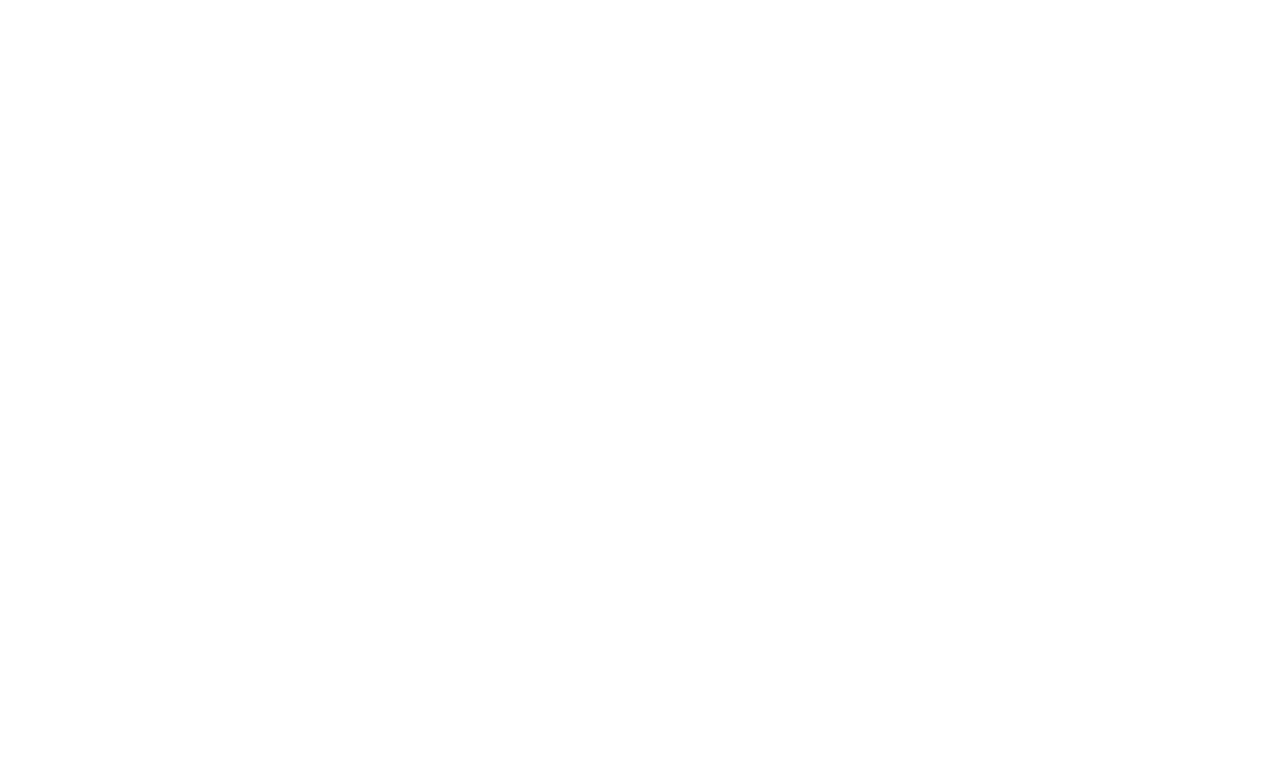
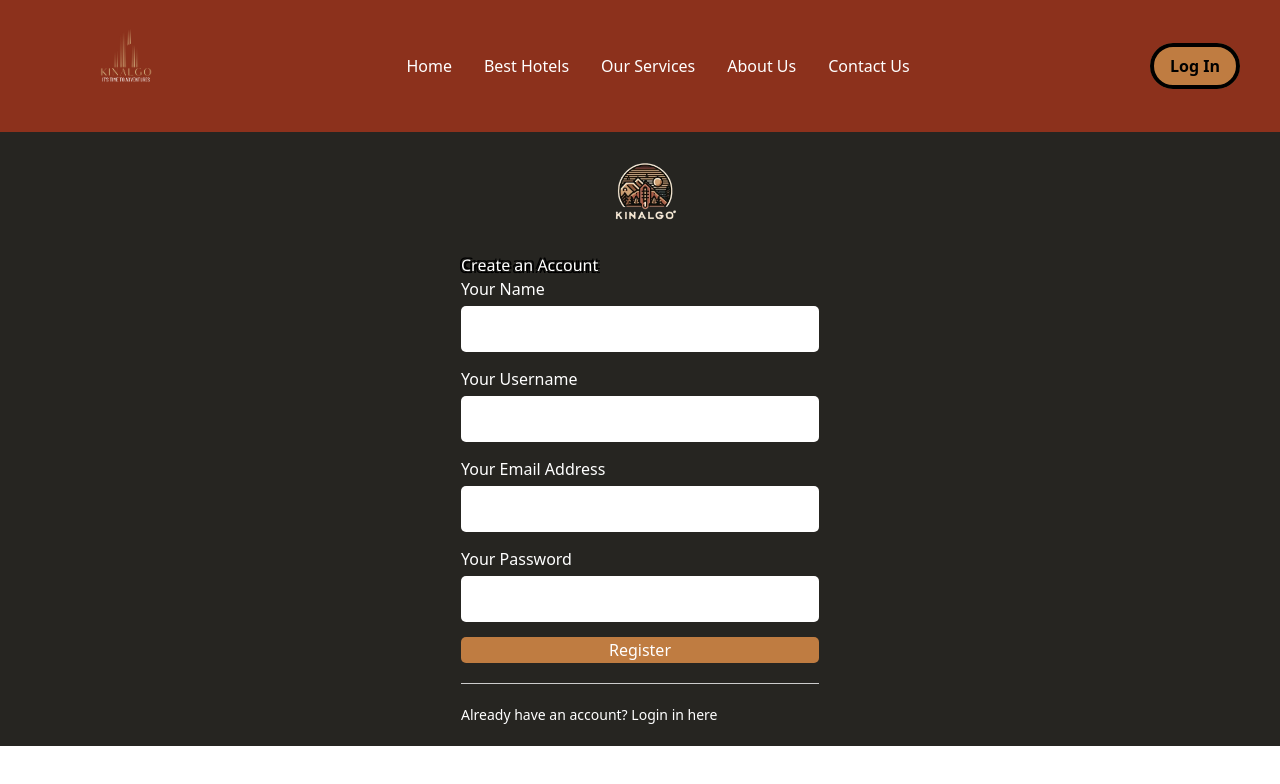
Before and after one commit to jgalicia2022203/React-Kinalgo, a React (Vite) app: page /register in a window 1280 px wide. Before the commit this address had no page. Shown: the top 784 px of the page. Built offline with nearby package versions, Linux system fonts and the light colour scheme.

Commit message:
register created

```diff
--- a/src/App.jsx
+++ b/src/App.jsx
@@ -3,13 +3,15 @@
 import { BrowserRouter as Router, Route, Routes } from 'react-router-dom';
 import HomePage from './pages/HomePage';
 import LoginPage from './pages/LoginPage'; // Importa el componente LoginPage
+import RegisterPage from './pages/RegisterPage'; // Importa el componente RegisterPage
 
 const App = () => {
   return (
     <Router>
       <Routes>
         <Route exact path="/" element={<HomePage />} />
-        <Route path="/login" element={<LoginPage />} /> {/* Agrega la ruta para LoginPage */}
+        <Route path="/login" element={<LoginPage />} />
+        <Route path="/register" element={<RegisterPage />} /> {/* Agrega la ruta para la página de registro */}
         {/* Otras rutas pueden ser añadidas aquí */}
       </Routes>
     </Router>
--- a/src/components/LoginForm/LoginForm.css
+++ b/src/components/LoginForm/LoginForm.css
@@ -49,6 +49,7 @@
   .submit-button {
     background-color: #BF7C41;
     margin-bottom: 10px;
+
   }
 
   .register-button {
@@ -91,3 +92,21 @@
   .logo-container.right {
     margin-right: 10px;
   }
+
+  .register-button {
+    display: block; /* Hace que el botón ocupe todo el ancho disponible */
+    width: 100%; /* Establece el ancho al 100% */
+    padding: 1px;
+    font-size: 16px;
+    border: none;
+    border-radius: 5px;
+    background-color: #BF7C41;
+    color: #fff;
+    margin-bottom: 10px;
+    text-align: center;
+
+  }
+
+  .register-button:last-of-type {
+    margin-bottom: 0;
+  }
--- a/src/components/LoginForm/LoginForm.jsx
+++ b/src/components/LoginForm/LoginForm.jsx
@@ -1,4 +1,5 @@
 import React, { useState } from 'react';
+import { Link } from 'react-router-dom'; // Importa Link desde React Router
 import axios from 'axios';
 import './LoginForm.css';
 
@@ -21,10 +22,9 @@
 
   return (
     <div className="login-form-container">
-    <div className="logo-container left">
+            <div className="logo-container left">
   <img src="../../../public/logotipo.png" alt="Logo" className="logo" />
 </div>
-
       <h2>Login or Create an Account</h2>
       <form className="login-form" onSubmit={handleSubmit}>
         <div className="form-group">
@@ -49,7 +49,7 @@
         </div>
         <button type="submit" className="submit-button">Next</button>
         <hr className="separator" />
-        <button type="button" className="register-button">Register</button>
+        <Link to="/register" className="register-button">Register</Link> {/* Utiliza Link para redirigir a la página de registro */}
         <p>By creating an account, you agree to our Privacy policy and Terms of use.</p>
       </form>
     </div>
--- a/src/components/RegisterForm/RegisterForm.css
+++ b/src/components/RegisterForm/RegisterForm.css
@@ -0,0 +1,62 @@
+.register-form-container {
+    max-width: 400px;
+    margin: 0 auto;
+    padding: 20px;
+    border: 1px solid transparent;
+    border-radius: 5px;
+    background-color: transparent;
+  }
+
+  .form-group {
+    margin-bottom: 15px;
+  }
+
+  label {
+    display: block;
+    margin-bottom: 5px;
+    color: white;
+  }
+
+  input[type="text"],
+  input[type="email"],
+  input[type="password"] {
+    width: 100%;
+    padding: 10px;
+    font-size: 16px;
+    border: 1px solid transparent;
+    border-radius: 5px;
+  }
+
+  button {
+    width: 100%;
+    padding: 10px;
+    font-size: 16px;
+    border: none;
+    border-radius: 5px;
+    background-color: #BF7C41;
+    color: #fff;
+    margin-bottom: 10px;
+  }
+
+  p {
+    font-size: 14px;
+    color: white;
+  }
+
+  .separator {
+    border: none;
+    border-bottom: 1px solid #ccc;
+    width: 100%;
+    margin: 20px 0;
+  }
+
+  .logo-container {
+    margin-bottom: 20px;
+    display: flex;
+    justify-content: center;
+    text-align: center;
+  }
+
+  .logo {
+    max-width: 220px;
+  }
--- a/src/components/RegisterForm/RegisterForm.jsx
+++ b/src/components/RegisterForm/RegisterForm.jsx
@@ -1,8 +1,11 @@
 import React, { useState } from 'react';
+import { Link } from 'react-router-dom'; // Importa Link desde React Router
 import axios from 'axios';
-import './RegisterForm.css';
+import './RegisterForm.css'; // Importa el archivo CSS para estilizar el formulario
 
 const RegisterForm = () => {
+  const [name, setName] = useState('');
+  const [username, setUsername] = useState('');
   const [email, setEmail] = useState('');
   const [password, setPassword] = useState('');
 
@@ -10,23 +13,48 @@
     e.preventDefault();
     try {
       const response = await axios.post('/register', {
+        name,
+        username,
         email,
         password
       });
       console.log(response.data); // Maneja la respuesta del servidor aquí
     } catch (error) {
-      console.error('Error de registro:', error);
+      console.error('Error al registrarse:', error);
     }
   };
 
   return (
     <div className="register-form-container">
-      <h2>Register</h2>
+      <div className="logo-container left">
+        <img src="../../../public/logotipo.png" alt="Logo" className="logo" />
+      </div>
+      <h2>Create an Account</h2>
       <form className="register-form" onSubmit={handleSubmit}>
         <div className="form-group">
-          <label htmlFor="email">Email Address</label>
+          <label htmlFor="name">Your Name</label>
           <input
             type="text"
+            id="name"
+            name="name"
+            value={name}
+            onChange={(e) => setName(e.target.value)}
+          />
+        </div>
+        <div className="form-group">
+          <label htmlFor="username">Your Username</label>
+          <input
+            type="text"
+            id="username"
+            name="username"
+            value={username}
+            onChange={(e) => setUsername(e.target.value)}
+          />
+        </div>
+        <div className="form-group">
+          <label htmlFor="email">Your Email Address</label>
+          <input
+            type="email"
             id="email"
             name="email"
             value={email}
@@ -34,7 +62,7 @@
           />
         </div>
         <div className="form-group">
-          <label htmlFor="password">Password</label>
+          <label htmlFor="password">Your Password</label>
           <input
             type="password"
             id="password"
@@ -43,7 +71,9 @@
             onChange={(e) => setPassword(e.target.value)}
           />
         </div>
-        <button type="submit" className="submit-button">Register</button>
+        <button type="submit" className="register-button">Register</button>
+        <hr className="separator" />
+        <p>Already have an account? <Link to="/login">Login in here</Link></p>
       </form>
     </div>
   );
--- a/src/pages/RegisterPage.css
+++ b/src/pages/RegisterPage.css
@@ -0,0 +1,3 @@
+.register-page {
+    background-color: #262521;
+  }
--- a/src/pages/RegisterPage.jsx
+++ b/src/pages/RegisterPage.jsx
@@ -0,0 +1,18 @@
+// RegisterPage.jsx
+import React from 'react';
+import Header from '../components/header/Header';
+import RegisterForm from '../components/RegisterForm/RegisterForm';
+import './RegisterPage.css'; // Importa el archivo CSS para estilizar la página
+
+const RegisterPage = () => {
+  return (
+    <div>
+      <Header />
+      <div className="register-page">
+        <RegisterForm />
+      </div>
+    </div>
+  );
+};
+
+export default RegisterPage;
```
